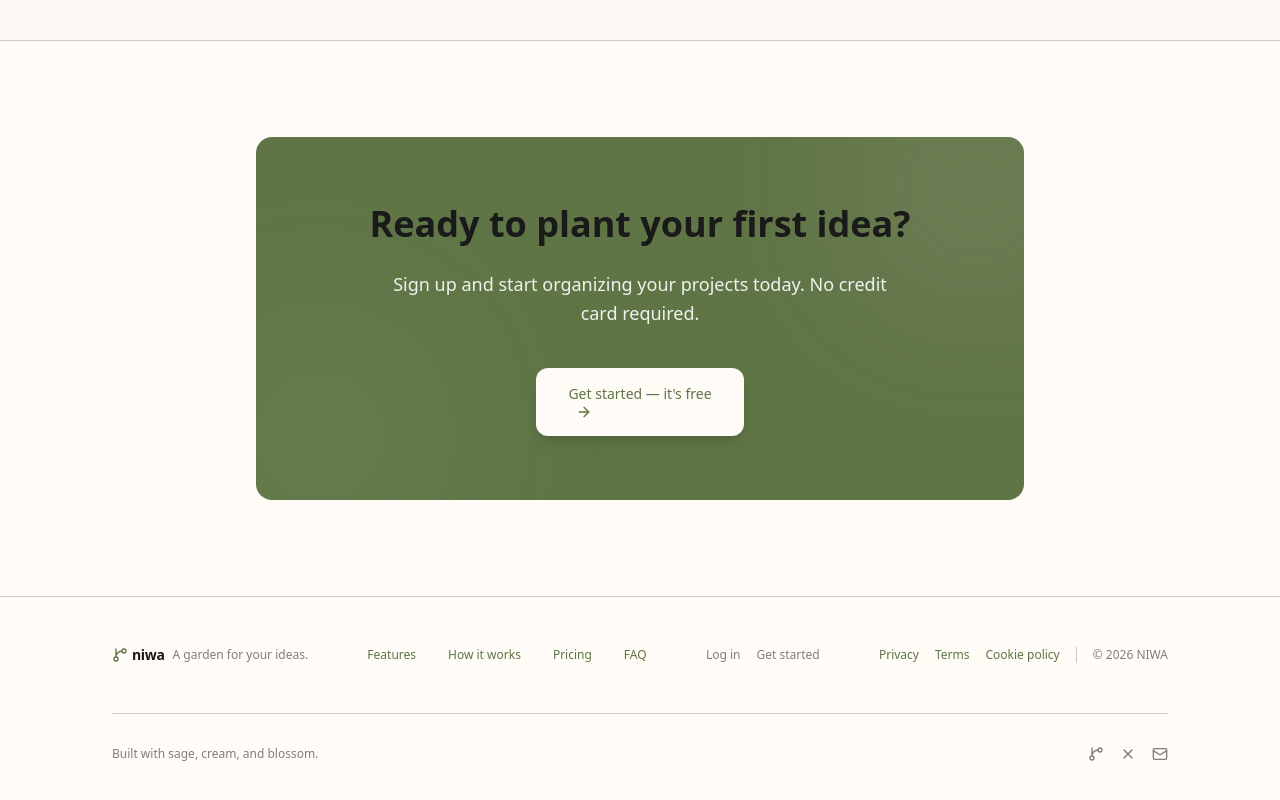
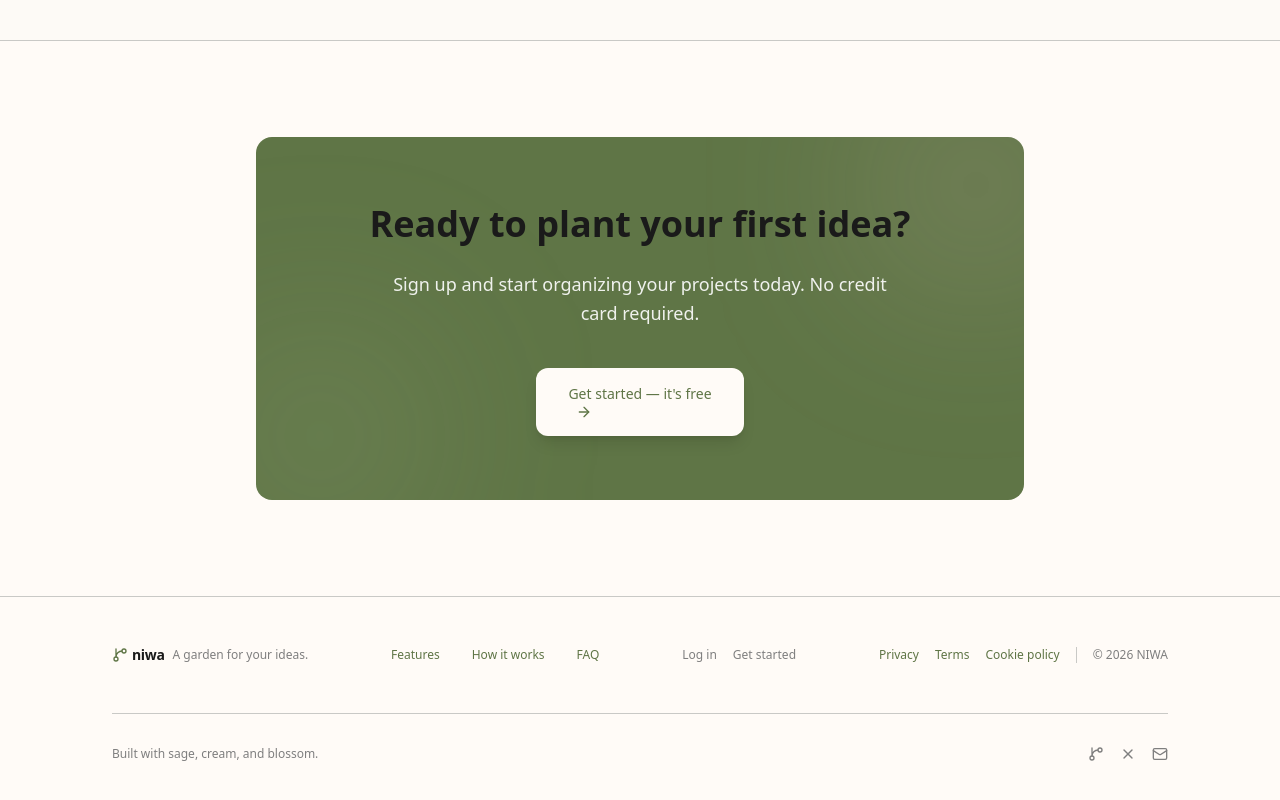
Before and after one commit to PastelSalt/niwa-website, a React (Vite) app in the folder frontend/: page / in a window 1280 px wide. Shown: the part 3658-4458 px from the top of the page. Built offline with nearby package versions, Linux system fonts and the light colour scheme; no server answers.

Commit message:
fix: remove Pricing link from footer nav

```diff
--- a/frontend/src/features/marketing/components/footer.tsx
+++ b/frontend/src/features/marketing/components/footer.tsx
@@ -12,7 +12,6 @@ export function Footer() {
   const footerNav = [
     { href: "#features", label: "Features" },
     { href: "#how-it-works", label: "How it works" },
-    { href: "#pricing", label: "Pricing" },
     { href: "#faq", label: "FAQ" },
   ];
 
```
Also changed, not shown: 1 other file (tests, documents, lock files or other folders).
